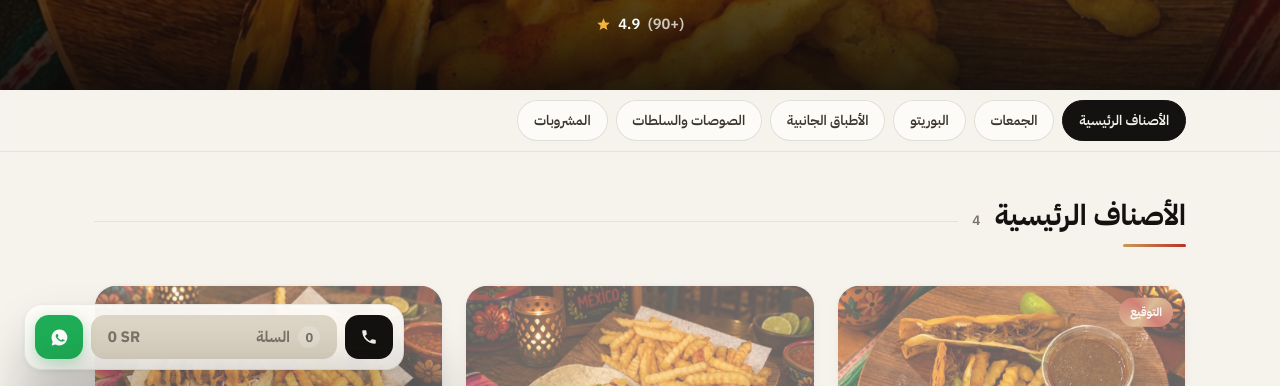
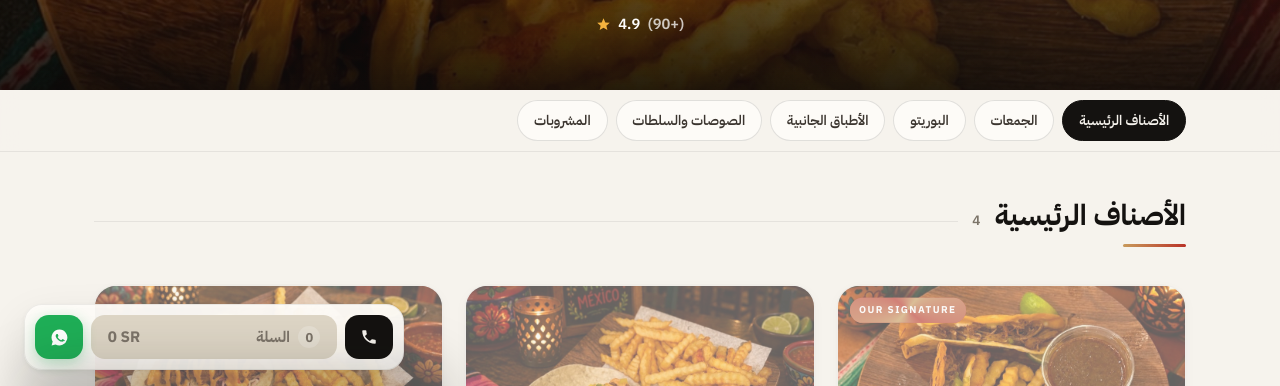
Before and after one commit to az212z/tacona-menu, a plain HTML site: page index.html in a window 1280 px wide. Shown: the part 406-792 px from the top of the page. Drawn offline with Linux system fonts and the light colour scheme; a web font is replaced by a local one.

Commit message:
Signature badge in English (Our Signature); grilled-chicken taco uses official promo shot; bowls await real files

```diff
--- a/index.html
+++ b/index.html
@@ -461,10 +461,10 @@ body.cartOpen .drawer{transform:none}
 const WA = "966532555012";
 const MENU = [
   { id:"mains", name:"الأصناف الرئيسية", items:[
-    { n:"بيريا تاكونا", d:"وجبة قطعتين من بيريا اللحم المطهو ببطء، متبّل في صلصة أدوبو الخاصة، يُقدَّم في خبز التورتيلا المقرمش المغمّس بمرق اللحم مع جبن مذاب وبصل وجواكامولي، بالإضافة لصوص بيريا وبطاطس مقلية.", p:29, cal:860, photo:"birria.jpg", tag:"التوقيع" },
+    { n:"بيريا تاكونا", d:"وجبة قطعتين من بيريا اللحم المطهو ببطء، متبّل في صلصة أدوبو الخاصة، يُقدَّم في خبز التورتيلا المقرمش المغمّس بمرق اللحم مع جبن مذاب وبصل وجواكامولي، بالإضافة لصوص بيريا وبطاطس مقلية.", p:29, cal:860, photo:"birria.jpg", tag:"Our Signature", sig:true, en:true },
     { n:"تاكو الدجاج بالمانجو", d:"قطعتان من تاكو الدجاج المتبّل المقرمش الذهبي داخل خبز التورتيلا الطري مع خس طازج وطماطم وجبن وصوص كريمي، تُقدَّم مع بطاطس مقلية.", p:24, cal:860, photo:"taco-mango.jpg" },
     { n:"تاكو الروبيان", d:"وجبة قطعتين محشوة بخليط الروبيان الشهي مع سلطة كولسلو وصوص الديناميت الحار وليمون، تُقدَّم مع بطاطس مقلية.", p:26, cal:730, photo:"taco-shrimp.jpg" },
-    { n:"تاكو الدجاج المشوي", d:"قطعتان من خبز التورتيلا محشوتان بصدور دجاج مشوي، تُقدَّم مع بيكو دي جايو وصلصة الكزبرة وصلصة روخا وليمون، بالإضافة للبطاطس.", p:24, cal:762, photo:"taco-grilled-real.jpg" },
+    { n:"تاكو الدجاج المشوي", d:"قطعتان من خبز التورتيلا محشوتان بصدور دجاج مشوي، تُقدَّم مع بيكو دي جايو وصلصة الكزبرة وصلصة روخا وليمون، بالإضافة للبطاطس.", p:24, cal:762, photo:"taco-grilled.jpg" },
   ]},
   { id:"boxes", name:"الجمعات", items:[
     { n:"فيستا بوكس", d:"وجبة بيريا تاكونا مع بوكس 4 قطع من اختيارك بين الدجاج والروبيان، بالإضافة لبطاطس البيريا المكسيكية مع مشروب 1 لتر.", p:90, cal:2800, photo:"fiesta-box.jpg", tag:"الأكثر طلبًا" },
@@ -513,7 +513,7 @@ MENU.forEach(sec => {
       ? `<div class="card-img"><img src="assets/img/${it.photo}" alt="${esc(it.n)}" loading="lazy" decoding="async" /></div>`
       : `<div class="tile" aria-hidden="true"><span>${esc(it.n.slice(0,2))}</span></div>`;
     return `<article class="card rv" data-key="${esc(key)}">
-      ${it.tag?`<span class="badge${it.tag==='التوقيع'?' sig':''}">${esc(it.tag)}</span>`:''}
+      ${it.tag?`<span class="badge${it.sig?' sig':''}${it.en?' en':''}" ${it.en?'dir="ltr" style="font-size:.62rem"':''}>${esc(it.tag)}</span>`:''}
       ${img}
       <div class="card-body">
         <div class="card-top">
```
Also changed, not shown: assets/img/bowl-beef.jpg (deleted), assets/img/bowl-chicken.jpg (deleted), assets/img/taco-grilled-real.jpg (deleted).
